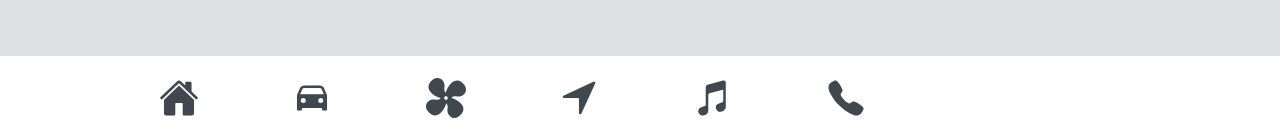
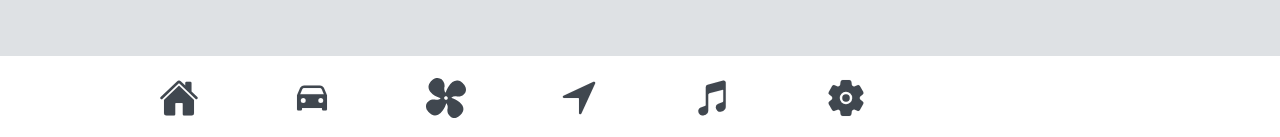
Before and after one commit to relectric-car-team/user-interface, a React (Create React App) app: page / in a window 1280 px wide. Shown: the part 660-797 px from the top of the page. Built offline with nearby package versions, Linux system fonts and the light colour scheme.

Commit message:
feat: Component modal resized to fit new toolbars

```diff
--- a/src/components/FooterBar.tsx
+++ b/src/components/FooterBar.tsx
@@ -1,6 +1,6 @@
 import { IonButton, IonCol, IonGrid, IonIcon, IonRow, IonToolbar } from '@ionic/react';
 import { useDispatch, useSelector } from 'react-redux';
-import { car, home, musicalNotes, navigate, call } from 'ionicons/icons';
+import { car, home, musicalNotes, navigate, call, settings } from 'ionicons/icons';
 import React from 'react';
 import { selectRouter } from '../app/reducersindex';
 import Fan from '../assets/icons/fan.svg';
@@ -75,8 +75,13 @@ const FooterBar: React.FC = () => {
                     </IonCol>
                     <IonCol size="2" className="FooterBarColumn">
                         <IonRow>
-                            <IonButton fill="clear" size="large" shape="round" onClick={() => handleClick(Pages.Home)}>
-                                <IonIcon className="FooterBarIcon" icon={call} color="tertiary"></IonIcon>
+                            <IonButton
+                                fill="clear"
+                                size="large"
+                                shape="round"
+                                onClick={() => handleClick(Pages.Settings)}
+                            >
+                                <IonIcon className="FooterBarIcon" icon={settings} color="tertiary"></IonIcon>
                             </IonButton>
                         </IonRow>
                     </IonCol>
--- a/src/pages/ComponentModal.scss
+++ b/src/pages/ComponentModal.scss
@@ -2,16 +2,16 @@
 
 .ComponentModal {
     .modal-wrapper {
-        min-width: 90%;
-        min-height: 80%;
-        max-height: 100%;
-        border-radius: 15px;
+        width: 980px;
+        height: 434px;
+        border-radius: 27px;
         position: absolute;
         @media only screen and (max-height: 800px) {
             top: 5%;
         }
         @media only screen and (max-height: 600px) {
-            top: 2%;
+            top: 72px;
+            left: 22px;
         }
         box-shadow: none;
     }
```
